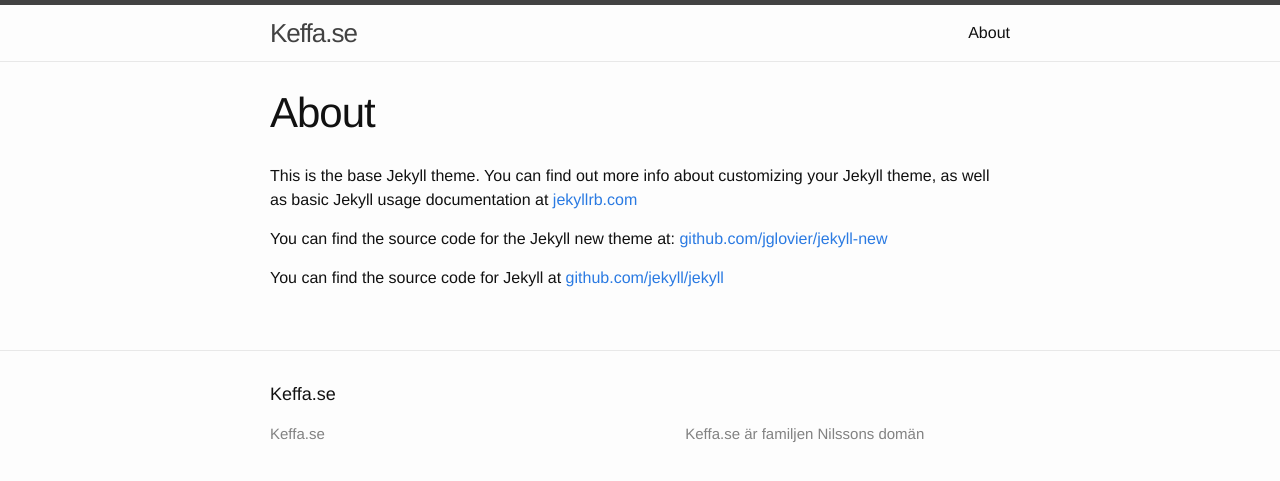
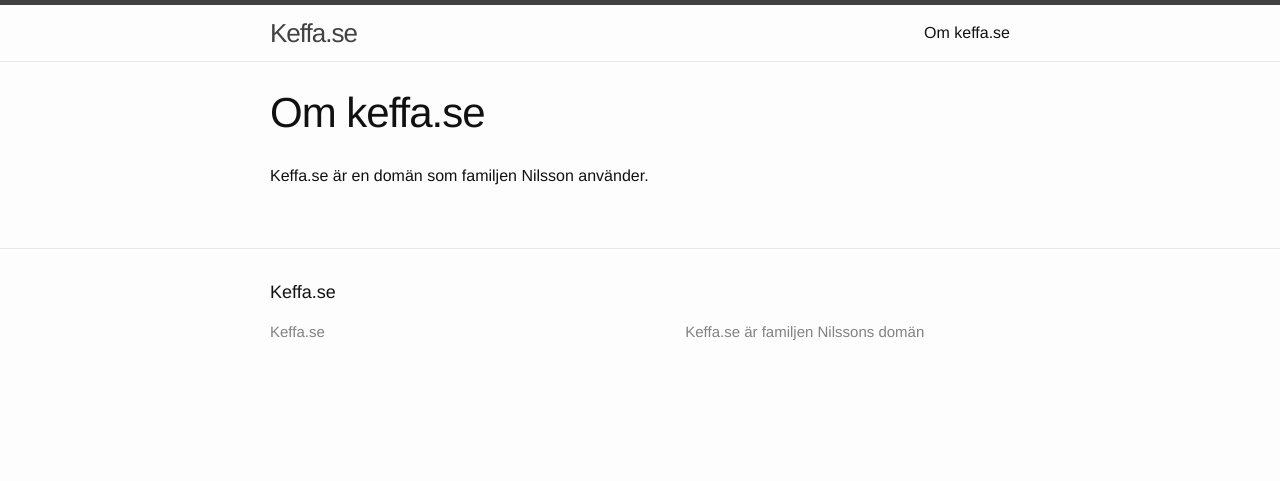
Before and after one commit to fransn/fransn.github.io, a Jekyll site: the page built from about.md, in a window 1280 px wide. Shown: the top 481 px of the page. Built offline with Jekyll 4.4.1, drawn with Linux system fonts in a browser that asks for light colours.

Commit message:
Översättningar och första post

```diff
--- a/about.md
+++ b/about.md
@@ -1,11 +1,7 @@
 ---
 layout: page
-title: About
+title: Om keffa.se
 permalink: /about/
 ---
 
-This is the base Jekyll theme. You can find out more info about customizing your Jekyll theme, as well as basic Jekyll usage documentation at [jekyllrb.com](http://jekyllrb.com/)
-
-You can find the source code for the Jekyll new theme at: [github.com/jglovier/jekyll-new](https://github.com/jglovier/jekyll-new)
-
-You can find the source code for Jekyll at [github.com/jekyll/jekyll](https://github.com/jekyll/jekyll)
+Keffa.se är en domän som familjen Nilsson använder.
--- a/index.html
+++ b/index.html
@@ -4,7 +4,7 @@
 
 <div class="home">
 
-  <h1 class="page-heading">Posts</h1>
+  <h1 class="page-heading">Artiklar</h1>
 
   <ul class="post-list">
     {% for post in site.posts %}
@@ -18,6 +18,6 @@
     {% endfor %}
   </ul>
 
-  <p class="rss-subscribe">subscribe <a href="{{ "/feed.xml" | prepend: site.baseurl }}">via RSS</a></p>
+  <p class="rss-subscribe">Prenummerera <a href="{{ "/feed.xml" | prepend: site.baseurl }}">via RSS</a></p>
 
 </div>
```
Also changed, not shown: _posts/2015-02-09-välkommen.markdown (added, +7 -0 lines), _posts/2015-02-09-welcome-to-jekyll.markdown (deleted, +0 -25 lines).
